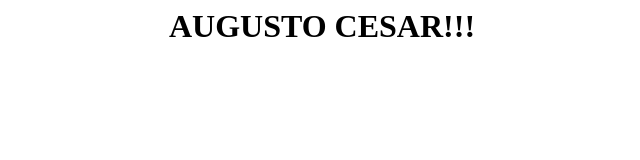
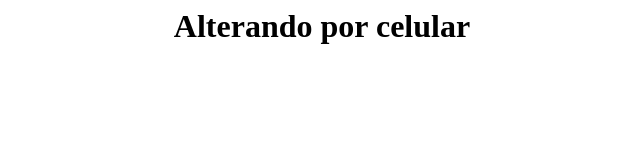
Before and after one commit to augusto95cesar/perfil, a plain HTML site: page index.html in a window 1280 px wide. Shown: the whole page, without its empty margins (318-958 px from the left). Drawn offline with Linux system fonts and the light colour scheme.

Commit message:
Atualizar o index.html

```diff
--- a/index.html
+++ b/index.html
@@ -1,2 +1,3 @@
-<script src="cdnindex.js"></script>
-<h1 style="text-align: center;">AUGUSTO CESAR!!!</h1>
+
+<h1 style="text-align: center;">
+Alterando por celular</h1>
```
